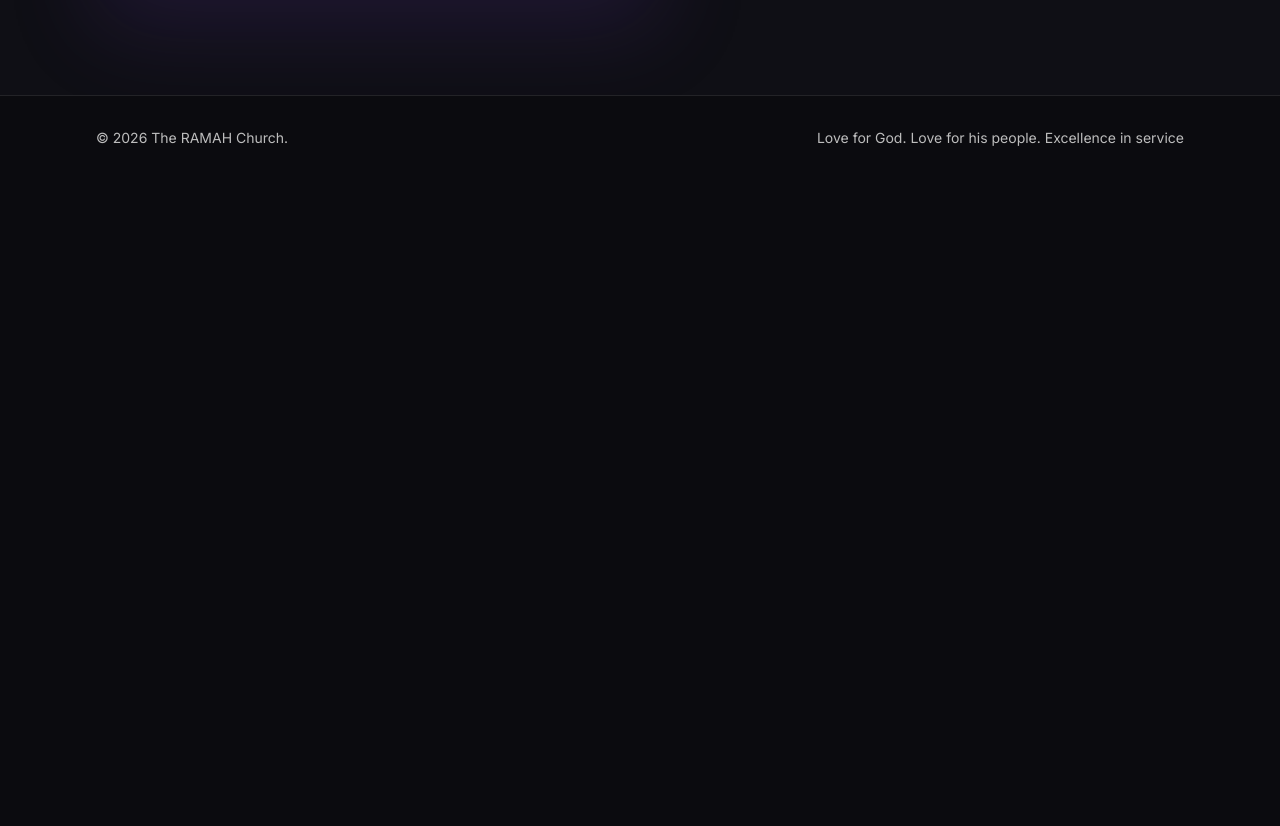
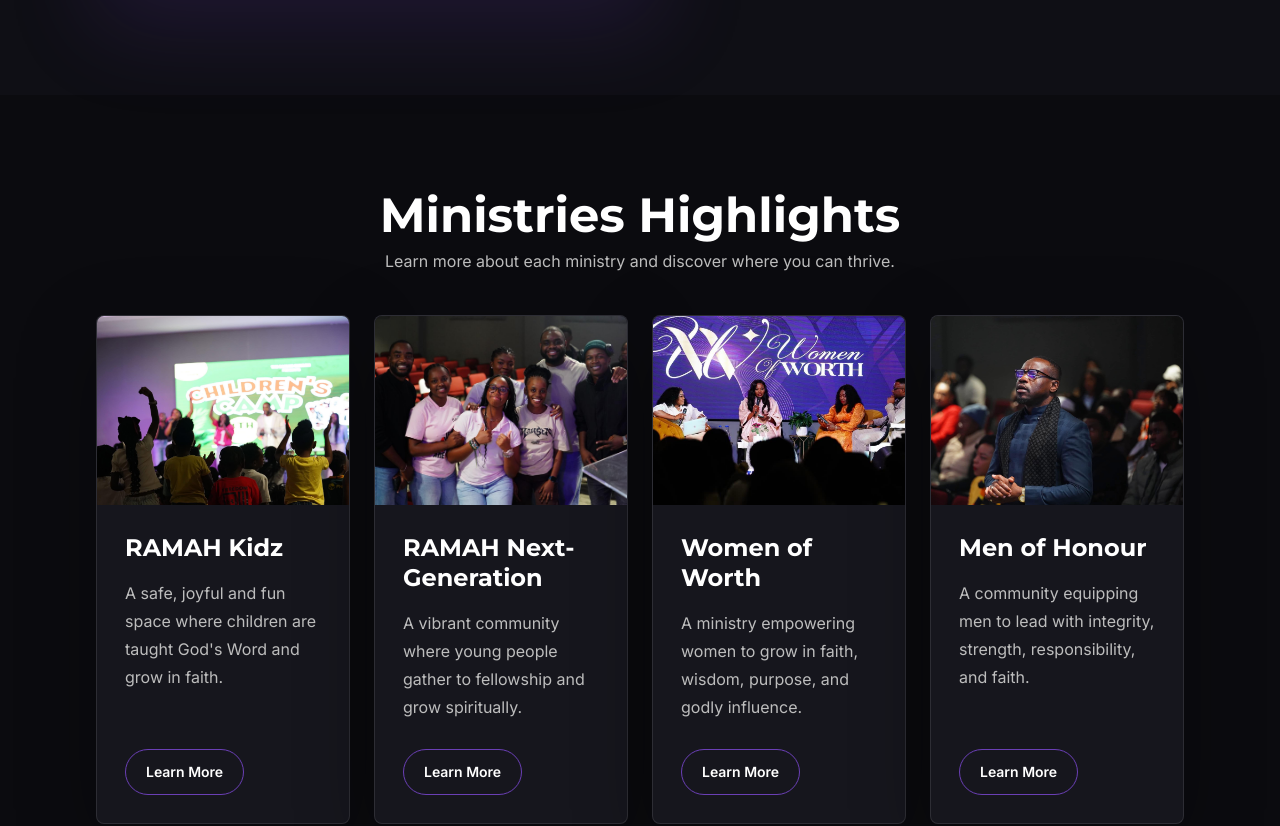
Before and after one commit to Armony-ftk/ramah-church, a Next.js app: page /ministries in a window 1280 px wide. Shown: the part 1045-1871 px from the top of the page. Before the commit the page ends 1225 px from the top, so only its background shows below. Built offline with nearby package versions, Linux system fonts and the light colour scheme.

Commit message:
Added Ministry grid section to ministries page

```diff
--- a/src/app/ministries/page.tsx
+++ b/src/app/ministries/page.tsx
@@ -1,4 +1,5 @@
 import MinistriesOverviewSection from "@/components/sections/ministries/MinistriesOverviewSection";
+import MinistriesGridSection from "@/components/sections/MinistriesGridSection";
 import PageHero from "@/components/sections/PageHero";
 import { ministriesPageContent } from "@/data/ministries";
 
@@ -13,6 +14,11 @@
         description={hero.description}
       />
       <MinistriesOverviewSection />
+      <MinistriesGridSection
+        title="Ministries Highlights"
+        description="Learn more about each ministry and discover where you can thrive."
+        showCta={false}
+      />
     </>
   );
 }
--- a/src/app/page.tsx
+++ b/src/app/page.tsx
@@ -1,7 +1,7 @@
 import HeroSection from "@/components/sections/HeroSection";
 import FeaturedSermonSection from "@/components/sections/FeaturedSermonSection";
 import FindUsSection from "@/components/sections/FindUsSection";
-import MinistriesPreviewSection from "@/components/sections/MinistriesPreviewSection";
+import MinistriesGridSection from "@/components/sections/MinistriesGridSection";
 import ServiceTimesSection from "@/components/sections/ServiceTimesSection";
 import SupportMissionSection from "@/components/sections/SupportMissionSection";
 import UpcomingEventsSection from "@/components/sections/UpcomingEventsSection";
@@ -13,7 +13,7 @@
       <ServiceTimesSection />
       <FeaturedSermonSection />
       <UpcomingEventsSection />
-      <MinistriesPreviewSection />
+      <MinistriesGridSection />
       <SupportMissionSection />
       <FindUsSection />
     </>
--- /dev/null
+++ b/src/components/sections/MinistriesGridSection.tsx
@@ -0,0 +1,46 @@
+import MinistryCard from "@/components/cards/MinistryCard";
+import Container from "@/components/layout/Container";
+import Button from "@/components/ui/Button";
+import SectionTitle from "@/components/ui/SectionTitle";
+import { ministries } from "@/data/ministries";
+
+interface MinistriesGridSectionProps {
+  title?: string;
+  description?: string;
+  showCta?: boolean;
+  ctaLabel?: string;
+  ctaHref?: string;
+}
+
+export default function MinistriesGridSection({
+  title = "Explore Our Ministries",
+  description = "Find your place to grow, serve, and belong.",
+  showCta = true,
+  ctaLabel = "View All Ministries",
+  ctaHref = "/ministries",
+}: MinistriesGridSectionProps) {
+  return (
+    <section className="bg-[#0B0B0F] py-16 sm:py-20 lg:py-24">
+      <Container>
+        <SectionTitle title={title} description={description} centered />
+
+        <div
+          className="mt-10 grid gap-6 md:grid-cols-2 xl:grid-cols-4"
+          aria-label="RAMAH Church ministries"
+        >
+          {ministries.map((ministry) => (
+            <MinistryCard key={ministry.slug} ministry={ministry} />
+          ))}
+        </div>
+
+        {showCta ? (
+          <div className="mt-9 flex justify-center">
+            <Button href={ctaHref} className="w-full sm:w-auto">
+              {ctaLabel}
+            </Button>
+          </div>
+        ) : null}
+      </Container>
+    </section>
+  );
+}
--- a/src/components/sections/MinistriesPreviewSection.tsx
+++ /dev/null
@@ -1,34 +0,0 @@
-import MinistryCard from "@/components/cards/MinistryCard";
-import Container from "@/components/layout/Container";
-import Button from "@/components/ui/Button";
-import SectionTitle from "@/components/ui/SectionTitle";
-import { ministries } from "@/data/ministries";
-
-export default function MinistriesPreviewSection() {
-  return (
-    <section className="bg-[#0B0B0F] py-16 sm:py-20 lg:py-24">
-      <Container>
-        <SectionTitle
-          title="Explore Our Ministries"
-          description="Find your place to grow, serve, and belong."
-          centered
-        />
-
-        <div
-          className="mt-10 grid gap-6 md:grid-cols-2 xl:grid-cols-4"
-          aria-label="RAMAH Church ministries"
-        >
-          {ministries.map((ministry) => (
-            <MinistryCard key={ministry.slug} ministry={ministry} />
-          ))}
-        </div>
-
-        <div className="mt-9 flex justify-center">
-          <Button href="/ministries" className="w-full sm:w-auto">
-            View All Ministries
-          </Button>
-        </div>
-      </Container>
-    </section>
-  );
-}
```
